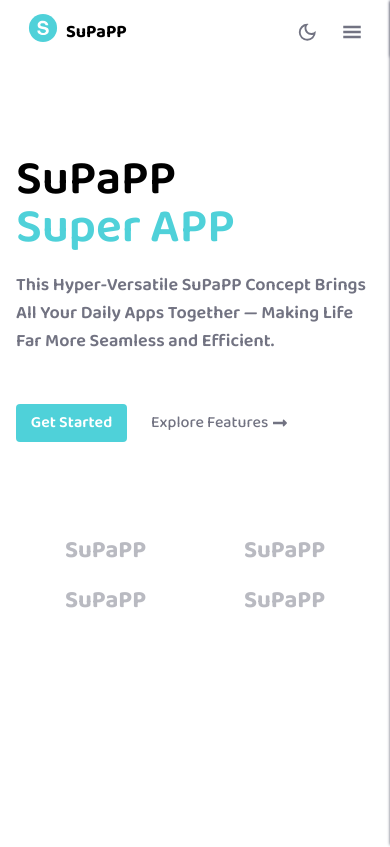
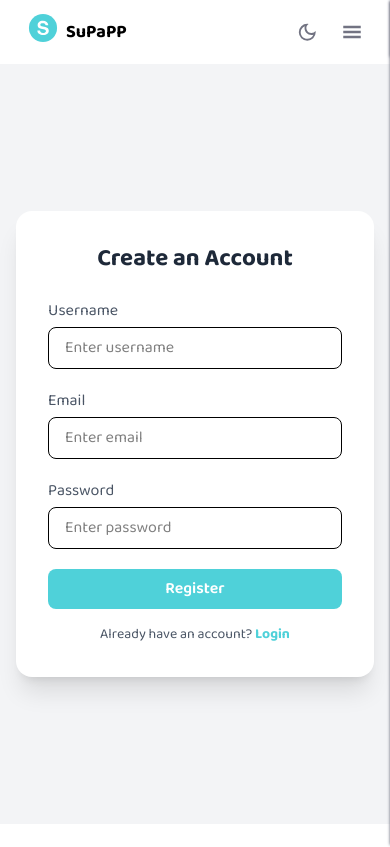
Before and after one commit to akshajrawat/SuPaPP__StudySmart, a React (Vite) app in the folder Frontend/: page /auth/register in a window 390 px wide. Shown: the top 847 px of the page. Built offline with nearby package versions, Linux system fonts and the light colour scheme.

Commit message:
Worked on ui and added auth ui

```diff
--- a/Frontend/package.json
+++ b/Frontend/package.json
@@ -16,7 +16,7 @@
     "react": "^19.1.0",
     "react-dom": "^19.1.0",
     "react-icons": "^5.5.0",
-    "react-router-dom": "^7.6.0"
+    "react-router-dom": "^7.6.1"
   },
   "devDependencies": {
     "@eslint/js": "^9.25.0",
--- a/Frontend/src/App.jsx
+++ b/Frontend/src/App.jsx
@@ -1,10 +1,11 @@
 import { useState } from "react";
 import MainLayout from "./Layout/Main/MainLayout";
+import AppRoutes from "./Routes/Routes";
 
 function App() {
   return (
     <>
-      <MainLayout />
+      <AppRoutes />
     </>
   );
 }
--- /dev/null
+++ b/Frontend/src/Layout/Auth/AuthLayout.jsx
@@ -0,0 +1,17 @@
+import { main } from "framer-motion/client";
+import React from "react";
+import { Outlet } from "react-router-dom";
+import Navbar from "../../Components/Navbar/Navbar";
+
+const AuthLayout = () => {
+  return (
+    <div className="max-w-screen min-h-screen dark:bg-[#0a081f]">
+      <Navbar />
+      <main className="">
+        <Outlet />
+      </main>
+    </div>
+  );
+};
+
+export default AuthLayout;
--- a/Frontend/src/Layout/Main/MainLayout.jsx
+++ b/Frontend/src/Layout/Main/MainLayout.jsx
@@ -1,4 +1,5 @@
 import React from "react";
+import { Outlet } from "react-router-dom";
 import Navbar from "../../Components/Navbar/Navbar";
 import Footer from "../../Components/Footer/Footer";
 import Landing from "../../Pages/LandingPage/Landing";
@@ -11,7 +12,7 @@ const MainLayout = () => {
     >
       <Navbar />
       <main className="xl:px-5 overflow-hidden">
-        <Landing />
+        <Outlet />
       </main>
       <Footer />
     </div>
--- /dev/null
+++ b/Frontend/src/Pages/AuthPages/Login.jsx
@@ -0,0 +1,66 @@
+import React from "react";
+import { Link } from "react-router-dom";
+
+const Login = () => {
+  return (
+    <div className="min-h-[90vh] flex items-center justify-center bg-gray-100 dark:bg-[#0a081f] px-4">
+      <div className="w-full max-w-md bg-white dark:bg-[#1a1a2e] p-8 rounded-2xl shadow-xl">
+        <h2 className="text-2xl font-bold mb-6 text-center text-gray-800 dark:text-white">
+          Welcome Back
+        </h2>
+
+        <form className="space-y-5">
+          {/* Email */}
+          <div>
+            <label
+              className="block text-gray-600 dark:text-gray-300 mb-1"
+              htmlFor="email"
+            >
+              Email
+            </label>
+            <input
+              type="email"
+              id="email"
+              placeholder="Enter email"
+              className="w-full px-4 py-2 rounded-lg border dark:border-gray-600 focus:outline-none focus:ring-2 focus:ring-blue-500 dark:bg-[#0f0f1c] dark:text-white"
+            />
+          </div>
+
+          {/* Password */}
+          <div>
+            <label
+              className="block text-gray-600 dark:text-gray-300 mb-1"
+              htmlFor="password"
+            >
+              Password
+            </label>
+            <input
+              type="password"
+              id="password"
+              placeholder="Enter password"
+              className="w-full px-4 py-2 rounded-lg border dark:border-gray-600 focus:outline-none focus:ring-2 focus:ring-blue-500 dark:bg-[#0f0f1c] dark:text-white"
+            />
+          </div>
+
+          {/* Submit */}
+          <button
+            type="submit"
+            className="w-full bg-[#4fd1d9] hover:bg-[#417678] text-white font-semibold py-2 px-4 rounded-lg transition duration-200"
+          >
+            Login
+          </button>
+        </form>
+
+        {/* Optional link */}
+        <p className="text-center mt-4 text-sm text-gray-600 dark:text-gray-400">
+          Don't have an account?{" "}
+          <Link to="/auth/register" className="text-[#4fd1d9] font-bold hover:underline">
+            Register
+          </Link>
+        </p>
+      </div>
+    </div>
+  );
+};
+
+export default Login;
--- /dev/null
+++ b/Frontend/src/Pages/AuthPages/Otp.jsx
@@ -0,0 +1,45 @@
+import React from "react";
+
+const Otp = () => {
+  return (
+    <div className="min-h-[90vh] flex items-center justify-center bg-gray-100 dark:bg-[#0a081f] px-4">
+      <div className="w-full max-w-md bg-white dark:bg-[#1a1a2e] p-8 rounded-2xl shadow-xl">
+        <h2 className="text-2xl font-bold mb-6 text-center text-gray-800 dark:text-white">
+          Enter OTP
+        </h2>
+
+        <form className="space-y-5">
+          {/* OTP Input (6 boxes) */}
+          <div className="flex justify-between gap-2">
+            {Array.from({ length: 6 }).map((_, index) => (
+              <input
+                key={index}
+                maxLength={1}
+                type="text"
+                className="w-12 h-12 text-center text-xl border rounded-lg dark:border-gray-600 focus:outline-none focus:ring-2 focus:ring-blue-500 dark:bg-[#0f0f1c] dark:text-white"
+              />
+            ))}
+          </div>
+
+          {/* Submit */}
+          <button
+            type="submit"
+            className="w-full bg-[#4fd1d9] hover:bg-[#417678] text-white font-semibold py-2 px-4 rounded-lg transition duration-200"
+          >
+            Verify OTP
+          </button>
+        </form>
+
+        {/* Info */}
+        <p className="text-center mt-4 text-sm text-gray-600 dark:text-gray-400">
+          Didn't receive code?{" "}
+          <a href="#" className="text-[#4fd1d9] font-bold hover:underline">
+            Resend
+          </a>
+        </p>
+      </div>
+    </div>
+  );
+};
+
+export default Otp;
--- /dev/null
+++ b/Frontend/src/Pages/AuthPages/Register.jsx
@@ -0,0 +1,85 @@
+import React from "react";
+import { Link } from "react-router-dom";
+
+const Register = () => {
+  return (
+    <div className="min-h-[90vh] flex items-center justify-center bg-gray-100 dark:bg-[#0a081f] px-4">
+      <div className="w-full max-w-md bg-white dark:bg-[#1a1a2e] p-8 rounded-2xl shadow-xl">
+        <h2 className="text-2xl font-bold mb-6 text-center text-gray-800 dark:text-white">
+          Create an Account
+        </h2>
+
+        <form className="space-y-5">
+          {/* Username */}
+          <div>
+            <label
+              className="block text-gray-600 dark:text-gray-300 mb-1"
+              htmlFor="username"
+            >
+              Username
+            </label>
+            <input
+              type="text"
+              id="username"
+              placeholder="Enter username"
+              className="w-full px-4 py-2 rounded-lg border dark:border-gray-600 focus:outline-none focus:ring-2 focus:ring-blue-500 dark:bg-[#0f0f1c] dark:text-white"
+            />
+          </div>
+
+          {/* Email */}
+          <div>
+            <label
+              className="block text-gray-600 dark:text-gray-300 mb-1"
+              htmlFor="email"
+            >
+              Email
+            </label>
+            <input
+              type="email"
+              id="email"
+              placeholder="Enter email"
+              className="w-full px-4 py-2 rounded-lg border dark:border-gray-600 focus:outline-none focus:ring-2 focus:ring-blue-500 dark:bg-[#0f0f1c] dark:text-white"
+            />
+          </div>
+
+          {/* Password */}
+          <div>
+            <label
+              className="block text-gray-600 dark:text-gray-300 mb-1"
+              htmlFor="password"
+            >
+              Password
+            </label>
+            <input
+              type="password"
+              id="password"
+              placeholder="Enter password"
+              className="w-full px-4 py-2 rounded-lg border dark:border-gray-600 focus:outline-none focus:ring-2 focus:ring-blue-500 dark:bg-[#0f0f1c] dark:text-white"
+            />
+          </div>
+
+          {/* Submit */}
+          <button
+            type="submit"
+            className="w-full bg-[#4fd1d9] hover:bg-[#417678] text-white font-semibold py-2 px-4 rounded-lg transition duration-200"
+          >
+            Register
+          </button>
+        </form>
+
+        {/* Optional link */}
+        <p className="text-center mt-4 text-sm text-gray-600 dark:text-gray-400">
+          Already have an account?{" "}
+          <Link
+            to="/auth/login"
+            className="text-[#4fd1d9] font-bold hover:underline"
+          >
+            Login
+          </Link>
+        </p>
+      </div>
+    </div>
+  );
+};
+
+export default Register;
--- a/Frontend/src/Pages/LandingPage/Comps/Home.jsx
+++ b/Frontend/src/Pages/LandingPage/Comps/Home.jsx
@@ -12,7 +12,7 @@ const Home = () => {
       <div className="flex md:justify-around lg:justify-between h-[70vh] mt-15">
         {/* heading start */}
         <div className="flex flex-col gap-5 ">
-          <h2 className="flex flex-col text-5xl xl:text-7xl font-semibold">
+          <h2 className="flex flex-col text-5xl md:text-4xl xl:text-7xl font-semibold">
             <motion.span
               initial={{ opacity: 0, scale: 0 }}
               animate={{ opacity: 1, scale: 1 }}
@@ -44,7 +44,7 @@ const Home = () => {
               ease: "easeOut",
               delay: 2 * motionDelay,
             }}
-            className="text-lg font-semibold text-[#727382] md:w-[400px] sm:w-[550px]"
+            className="text-lg  font-semibold text-[#727382] lg:w-[450px] md:w-[350px] sm:w-[550px]"
           >
             This Hyper-Versatile SuPaPP Concept Brings All Your Daily Apps
             Together — Making Life Far More Seamless and Efficient.
@@ -61,7 +61,7 @@ const Home = () => {
             className=" flex gap-6 mt-7"
           >
             <Link
-              to={"./"}
+              to={"/auth/register"}
               className=" w-[111px] h-[38px] bg-[#4fd1d9] dark:text-black font-semibold text-white px-3 py-1 rounded-sm flex justify-center items-center"
             >
               Get Started
@@ -103,13 +103,13 @@ const Home = () => {
         {/* picture start  */}
         <motion.div
           initial={{ opacity: 0, x: 300 }}
-          animate={{ opacity: 1, x: 80 }}
+          animate={{ opacity: 1, x: 30 }}
           transition={{
             duration: 0.3,
             ease: "easeOut",
             delay: 1 * motionDelay,
           }}
-          className=" lg:flex justify-center items-start h-[400px] hidden "
+          className=" md:flex justify-center items-start lg:h-[400px] md:h-[350px] hidden lg:ml-25 "
         >
           <DotLottieReact
             src="https://lottie.host/bed1ff33-08f1-42f3-873e-a495ce6c80a6/Qf2fPCXn8g.lottie"
--- /dev/null
+++ b/Frontend/src/Routes/Routes.jsx
@@ -0,0 +1,28 @@
+import { Route, Routes } from "react-router-dom";
+import React from "react";
+import MainLayout from "../Layout/Main/MainLayout";
+import Landing from "../Pages/LandingPage/Landing";
+import AuthLayout from "../Layout/Auth/AuthLayout";
+import Register from "../Pages/AuthPages/Register";
+import Login from "../Pages/AuthPages/Login";
+import Otp from "../Pages/AuthPages/Otp";
+
+const AppRoutes = () => {
+  return (
+    <Routes>
+      {/* Render main layout when in "/" path */}
+      <Route element={<MainLayout />}>
+        <Route path="/" element={<Landing />}></Route>
+      </Route>
+
+      {/* Render auth layout when in "/auth" path */}
+      <Route path="/auth" element={<AuthLayout />}>
+        <Route path="register" element={<Register />}></Route>
+        <Route path="login" element={<Login />}></Route>
+        <Route path="otp" element={<Otp />}></Route>
+      </Route>
+    </Routes>
+  );
+};
+
+export default AppRoutes;
--- a/Frontend/src/main.jsx
+++ b/Frontend/src/main.jsx
@@ -5,9 +5,7 @@ import App from "./App.jsx";
 import { BrowserRouter } from "react-router-dom";
 
 createRoot(document.getElementById("root")).render(
-  <StrictMode>
-    <BrowserRouter>
-      <App />
-    </BrowserRouter>
-  </StrictMode>
+  <BrowserRouter>
+    <App />
+  </BrowserRouter>
 );
```
Also changed, not shown: Frontend/src/Pages/LandingPage/Comps/About.jsx (+4 -7 lines), Frontend/src/Pages/LandingPage/Comps/Features.jsx (+33 -7 lines), 1 other file (tests, documents, lock files or other folders).
